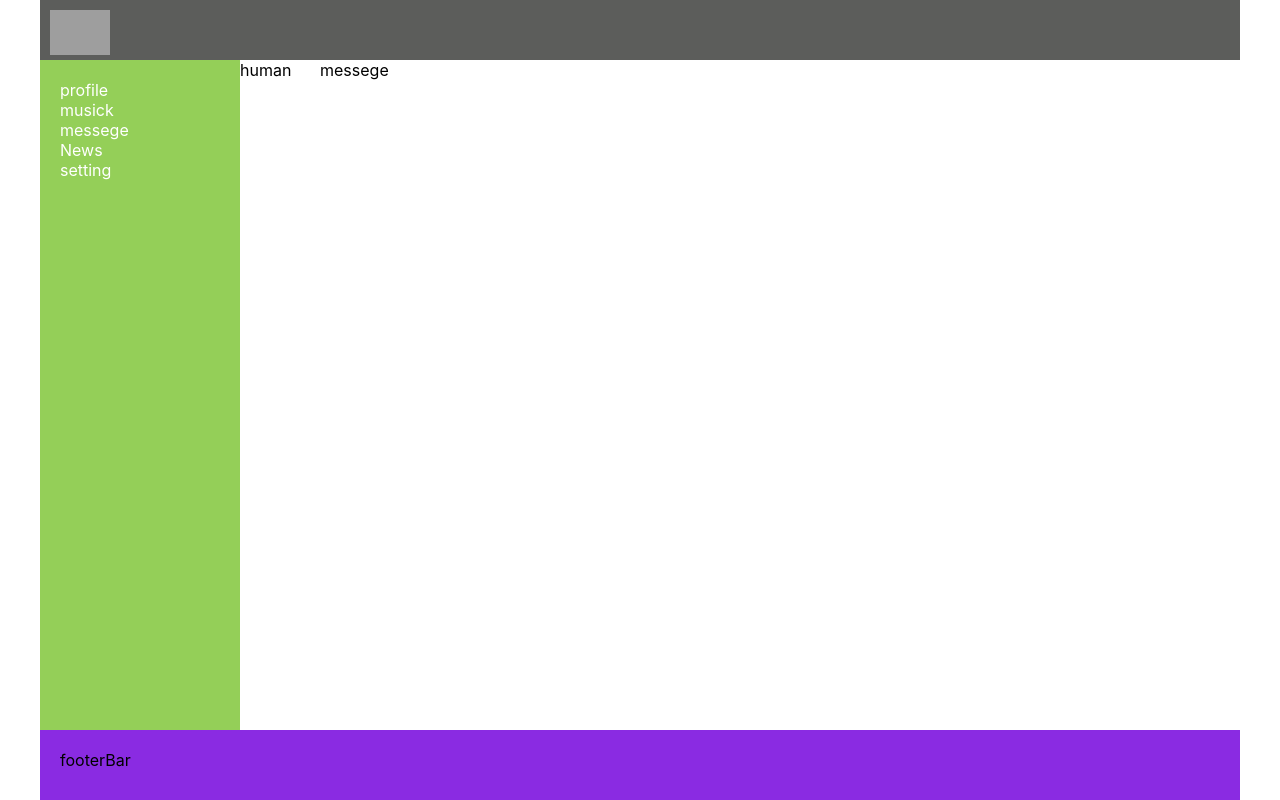
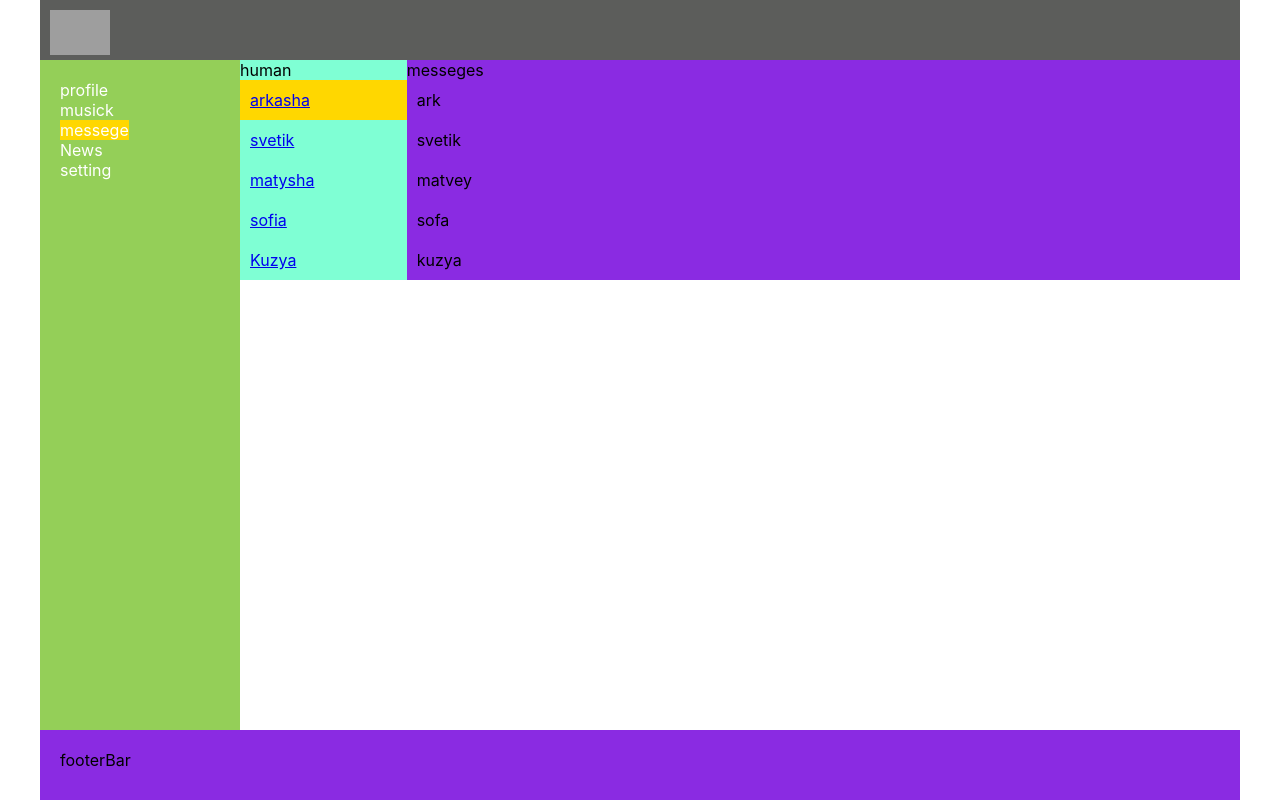
Before and after one commit to ArkadiyJS/react_samurai, a React (Create React App) app: page /dialogs in a window 1280 px wide. Built offline with nearby package versions, Linux system fonts and the light colour scheme; grey boxes are pictures that could not be loaded.

Commit message:
линки

```diff
--- a/src/App.css
+++ b/src/App.css
@@ -13,3 +13,6 @@
 .app-wraper-content {
   grid-area: content;
 }
+.active {
+  background-color: gold;
+}
--- a/src/components/dialogs/dialogs.jsx
+++ b/src/components/dialogs/dialogs.jsx
@@ -1,16 +1,40 @@
 import React from "react";
+import { NavLink } from "react-router-dom";
 import s from "./dialogs.module.css";
 
 function Dialogs () {
     return (
         <div className={s.dialogs}>
-            <div className={s.human}>
+            <div className={s.dialogs__item}>
             human
+            <div className={s.dialog + ' ' + s.active}>
+                <NavLink to='/dialogs/arkasha'>arkasha</NavLink>
+            </div>
+            <div className={s.dialog}>
+                <NavLink to='/dialogs/arkasha'>svetik</NavLink>
+            </div>
+            <div className={s.dialog}>
+                <NavLink to='/dialogs/arkasha' >matysha</NavLink>
+            </div>
+            <div className={s.dialog}>
+                <NavLink to='/dialogs/arkasha'>sofia</NavLink>
+            </div>
+            <div className={s.dialog} >
+                <NavLink to='/dialogs/arkasha'>Kuzya</NavLink>
+
             </div>
 
-            <div className={s.messege}>
+            </div>
 
-                messege
+            <div className={s.messeges__item}>
+
+                messeges
+                <div className={s.messege}>ark</div>
+                <div className={s.messege}>svetik</div>
+                <div className={s.messege}>matvey</div>
+                <div className={s.messege}>sofa </div>
+                <div className={s.messege}>kuzya</div>
+
             </div>
 
 
--- a/src/components/dialogs/dialogs.module.css
+++ b/src/components/dialogs/dialogs.module.css
@@ -1,4 +1,22 @@
 .dialogs {
     display: grid;
-    grid-template-columns: 80px 1fr;
+    grid-template-columns: 2fr 10fr;
 }
+.dialogs__item {
+    background-color: aquamarine;
+
+}
+.dialog{
+    padding: 10px;
+
+}
+.messeges__item{
+background-color: blueviolet;
+}
+.messege{
+    padding: 10px;
+
+}
+.active{
+    background-color: gold;
+}
--- a/src/components/nav/nav.jsx
+++ b/src/components/nav/nav.jsx
@@ -7,22 +7,22 @@ function Navbar() {
     return (
         <nav className={s.nav__bar}>
             <div className={s.item}>
-                <NavLink to='/profile' activeClassName={s.activelink}>profile</NavLink>
+                <NavLink to='/profile'  >profile</NavLink>
 
             </div>
             <div className={s.item}>
-                <NavLink to='/musick' activeClassName={s.activelink}>musick</NavLink>
+                <NavLink to='/musick' >musick</NavLink>
             </div>
             <div className={s.item}>
-                <NavLink to='/dialogs' activeClassName={s.activelink}>messege</NavLink>
+                <NavLink to='/dialogs' >messege</NavLink>
 
             </div>
             <div className={s.item}>
-                <NavLink to='/news' activeClassName={s.activelink}>News</NavLink>
+                <NavLink to='/news' >News</NavLink>
             </div>
 
             <div className={s.item}>
-                <NavLink to='/setting' activeClassName={s.activelink}>setting</NavLink>
+                <NavLink to='/setting' >setting</NavLink>
             </div>
         </nav>);
 
--- a/src/components/nav/nav.module.css
+++ b/src/components/nav/nav.module.css
@@ -8,6 +8,6 @@
     color: white;
     text-decoration: none;
   }
-  .item a.activelink {
-    color: gold;
+  .active {
+    background-color: gold;
   }
```
